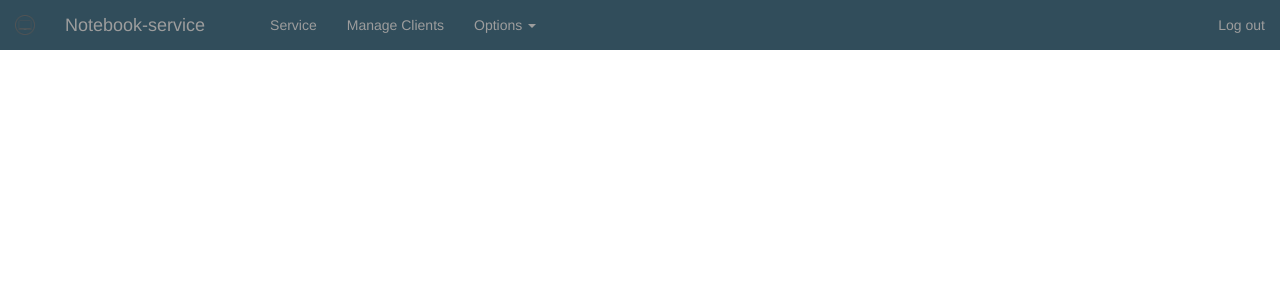
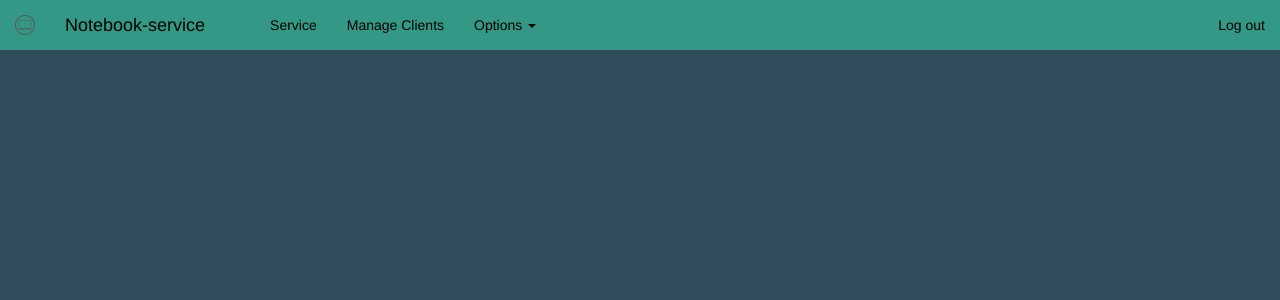
Before and after one commit to RFT-NAP-NotebookService-WEB/NotebookService-Frontend, a React (Create React App) app in the folder notebook-service-frontend/: page /service in a window 1280 px wide. Shown: the top 300 px of the page. Built offline with nearby package versions, Linux system fonts and the light colour scheme.

Commit message:
Navbar soso final design

```diff
--- a/notebook-service-frontend/public/index.html
+++ b/notebook-service-frontend/public/index.html
@@ -5,37 +5,14 @@
     <link rel="shortcut icon" href="%PUBLIC_URL%/favicon.ico">
     <meta name="viewport" content="width=device-width, initial-scale=1, shrink-to-fit=no">
     <meta name="theme-color" content="#000000">
-    <!--
-      manifest.json provides metadata used when your web app is added to the
-      homescreen on Android. See https://developers.google.com/web/fundamentals/web-app-manifest/
-    -->
     <link rel="manifest" href="%PUBLIC_URL%/manifest.json">
-    <!--
-      Notice the use of %PUBLIC_URL% in the tags above.
-      It will be replaced with the URL of the `public` folder during the build.
-      Only files inside the `public` folder can be referenced from the HTML.
-
-      Unlike "/favicon.ico" or "favicon.ico", "%PUBLIC_URL%/favicon.ico" will
-      work correctly both with client-side routing and a non-root public URL.
-      Learn how to configure a non-root public URL by running `npm run build`.
-    -->
     <title>React App</title>
   </head>
-  <body>
+  <body style="background-color: rgb(49,77,91)">
     <noscript>
       You need to enable JavaScript to run this app.
     </noscript>
     <div id="root"></div>
     <link rel="stylesheet" href="https://maxcdn.bootstrapcdn.com/bootstrap/3.3.7/css/bootstrap.min.css" integrity="sha384-BVYiiSIFeK1dGmJRAkycuHAHRg32OmUcww7on3RYdg4Va+PmSTsz/K68vbdEjh4u" crossorigin="anonymous">
-    <!--
-      This HTML file is a template.
-      If you open it directly in the browser, you will see an empty page.
-
-      You can add webfonts, meta tags, or analytics to this file.
-      The build step will place the bundled scripts into the <body> tag.
-
-      To begin the development, run `npm start` or `yarn start`.
-      To create a production bundle, use `npm run build` or `yarn build`.
-    -->
   </body>
 </html>
--- a/notebook-service-frontend/src/components/NavBar/NavBar.css
+++ b/notebook-service-frontend/src/components/NavBar/NavBar.css
@@ -1,5 +1,5 @@
 .container-fluid {
-    background-color: rgb(49,77,91);
+    background-color:rgb(52,152,134);
     border: 0;
 }
 
@@ -9,12 +9,28 @@
     margin: 0;
 }
 
+.dropdown-menu {
+    background-color:  rgb(62, 175, 154) !important;
+}
+
+.nav.navbar-nav li.dropdown.open a{
+    background-color: rgb(62, 175, 154) !important;
+}
+
+.nav.navbar-nav li.dropdown.open a:hover{
+    background-color: rgb(34, 97, 85) !important;
+}
+
+.nav.navbar-nav li a {
+    color: black !important;
+}
+
 img.NavLogo.navbar-brand {
     height: 50px;
-    background-color: white;
 }
 
 span.navbar-brand {
     padding-left: 30px;
     padding-right: 50px;
+    color: black !important;
 }
--- a/notebook-service-frontend/src/components/NavBar/NavBar.js
+++ b/notebook-service-frontend/src/components/NavBar/NavBar.js
@@ -17,7 +17,7 @@ class NavBar extends Component {
                 </Navbar.Header>
                 <Navbar.Collapse>
                     <Nav>
-                        <NavItem>Service</NavItem>
+                        <NavItem href="/service">Service</NavItem>
                         <NavItem>Manage Clients</NavItem>
                         <NavDropdown title="Options" id="basic-nav-dropdown">
                             <MenuItem>Brands</MenuItem>
--- a/notebook-service-frontend/src/containers/UserLogin/Service/Service.js
+++ b/notebook-service-frontend/src/containers/UserLogin/Service/Service.js
@@ -3,6 +3,7 @@ import { Route } from 'react-router-dom';
 
 import NavBar from '../../../components/NavBar/NavBar';
 
+import './Service.css';
 
 
 class Service extends Component {
--- a/notebook-service-frontend/src/containers/UserLogin/UserLogIn.js
+++ b/notebook-service-frontend/src/containers/UserLogin/UserLogIn.js
@@ -52,7 +52,6 @@ class UserLogin extends Component {
                             <Modal.Footer>
                                 <FormGroup className="LoginButtonContainer">
                                     <Button bsSize="large" type="submit" onClick={() => this.serviceHandler()}>Log in</Button>
-                                    <Button bsSize="large" type="button" onClick={() => this.registerHandler()}>Register</Button>
                                     <Checkbox>Remember me</Checkbox>
                                 </FormGroup>
                             </Modal.Footer>
```
Also changed, not shown: notebook-service-frontend/src/containers/UserLogin/Service/Service.css (added).
